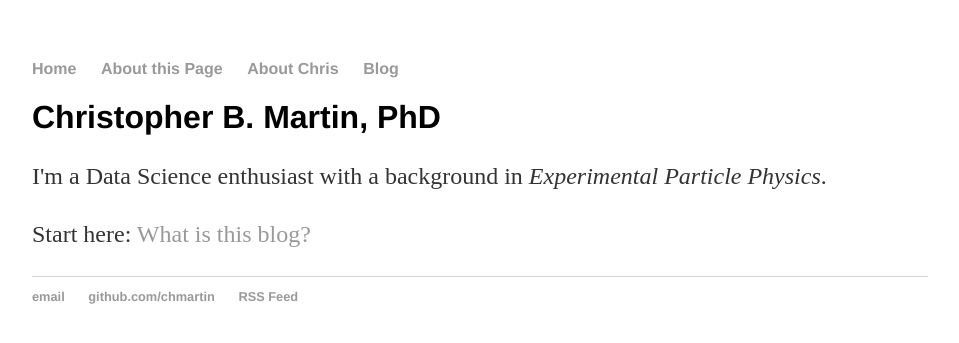
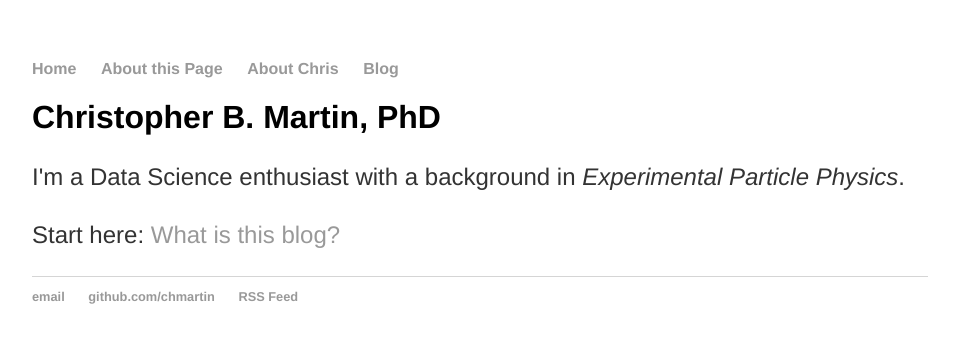
Before and after one commit to chmartin/chmartin.github.io, a Jekyll site: the page built from index.html, in a window 1280 px wide. Shown: the top 343 px of the page, without its empty margins (160-1119 px from the left). Built offline with Jekyll 4.4.1, drawn with Linux system fonts in a browser that asks for light colours.

Commit message:
previous font not supported

```diff
--- a/css/main.css
+++ b/css/main.css
@@ -24,7 +24,7 @@ h1 {
     font-family:'Helvetica', 'Arial', 'Sans-Serif';
 }
 p {
-    font-family:'GeoSlab703','Sans-Serif';
+    font-family:'Helvetica', 'Arial', 'Sans-Serif';
     font-size: 1.5em;
     line-height: 1.4em;
     color: #333;
```
